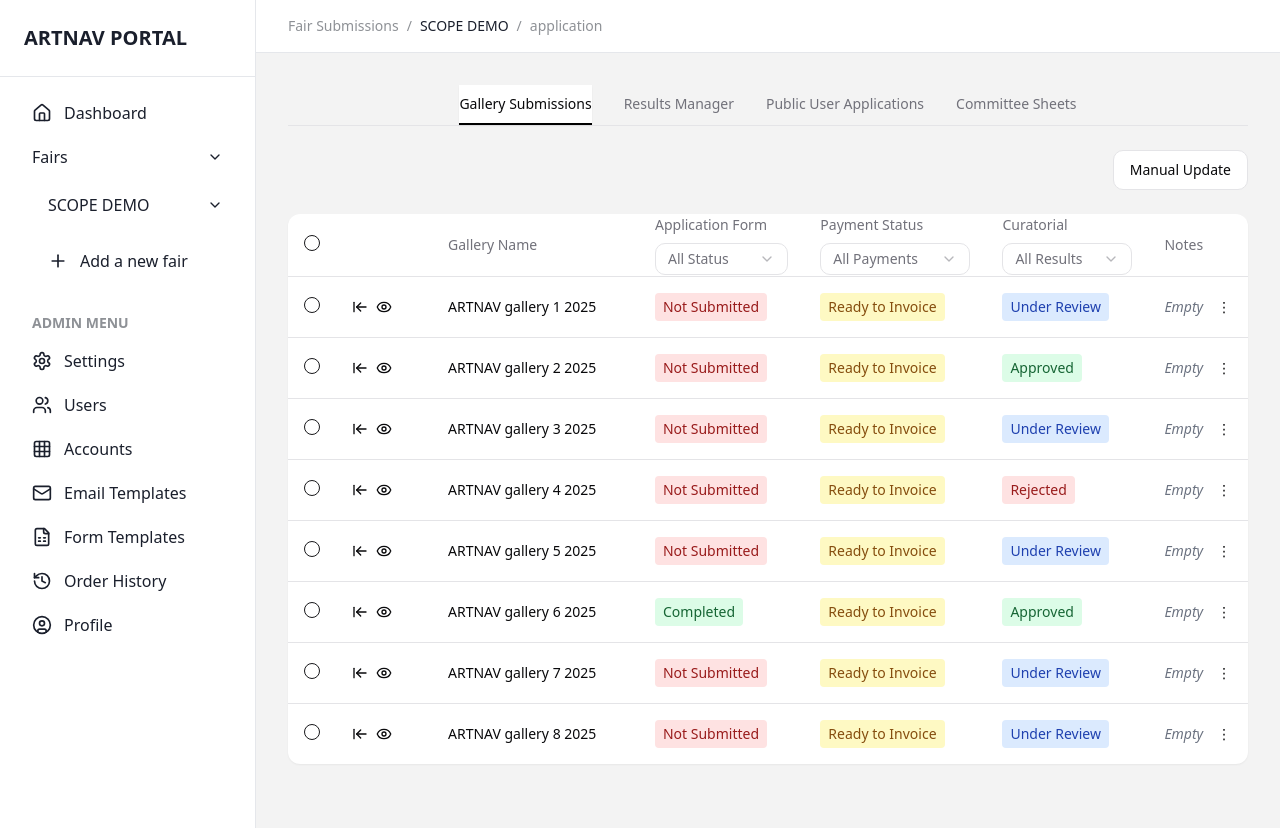
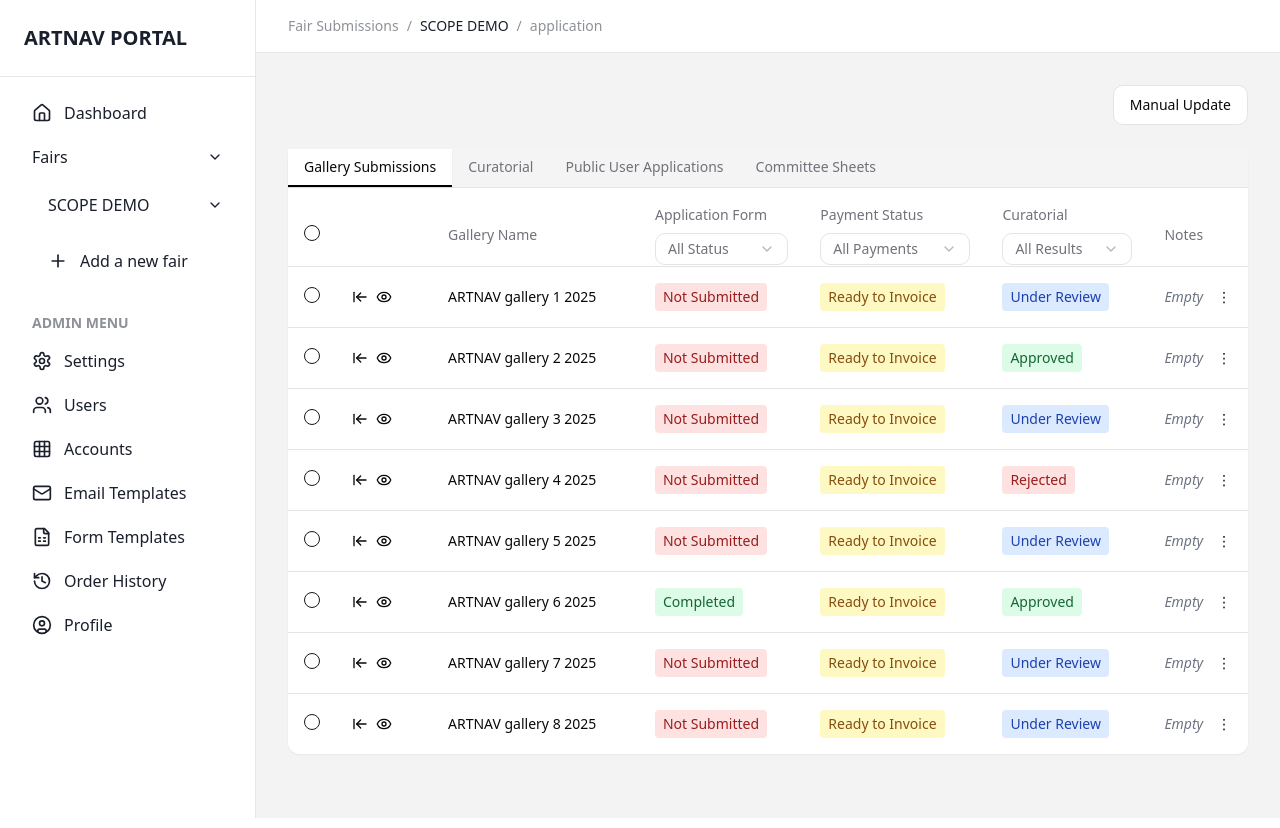
Before and after one commit to kazim3811/scope-artnav-demo, a React (Vite) app: page /submissions in a window 1280 px wide. Built offline with nearby package versions, Linux system fonts and the light colour scheme.

Commit message:
Refactor Submissions Page
Add curatorial tab and update tab navigation to dynamically switch content between submissions and curatorial views.  The "Results Manager" tab has been renamed to "Curatorial".

```diff
--- a/src/pages/Submissions.tsx
+++ b/src/pages/Submissions.tsx
@@ -91,6 +91,12 @@ const Submissions = () => {
     return statusMatches && paymentMatches && curatorialMatches;
   });
 
+  const curatorialSubmissions = submissions.filter(submission =>
+    submission.curatorial === "Under Review" ||
+    submission.curatorial === "Approved" ||
+    submission.curatorial === "Rejected"
+  );
+
   const getStatusColor = (status: string) => {
     switch (status) {
       case "Ready to Invoice":
@@ -118,56 +124,7 @@ const Submissions = () => {
     // Here you would typically update the state or make an API call
   };
 
-  return (
-    <MainLayout>
-      <header className="bg-white border-b border-gray-200">
-        <div className="flex items-center px-8 py-4">
-          <nav className="flex items-center space-x-2 text-sm">
-            <span className="text-[#8E9196]">Fair Submissions</span>
-            <span className="text-[#8E9196]">/</span>
-            <span className="text-[#1A1F2C]">SCOPE DEMO</span>
-            <span className="text-[#8E9196]">/</span>
-            <span className="text-[#8E9196]">application</span>
-          </nav>
-        </div>
-      </header>
-
-      <main className="p-8">
-        <div className="mb-8">
-          <Tabs defaultValue="gallery-submissions" className="mb-6">
-            <TabsList className="bg-transparent border-b w-full rounded-none h-auto p-0 space-x-8">
-              <TabsTrigger
-                value="gallery-submissions"
-                className="border-b-2 border-transparent data-[state=active]:border-black rounded-none bg-transparent px-0 h-10"
-              >
-                Gallery Submissions
-              </TabsTrigger>
-              <TabsTrigger
-                value="results-manager"
-                className="border-b-2 border-transparent data-[state=active]:border-black rounded-none bg-transparent px-0 h-10"
-              >
-                Results Manager
-              </TabsTrigger>
-              <TabsTrigger
-                value="public-user-applications"
-                className="border-b-2 border-transparent data-[state=active]:border-black rounded-none bg-transparent px-0 h-10"
-              >
-                Public User Applications
-              </TabsTrigger>
-              <TabsTrigger
-                value="committee-sheets"
-                className="border-b-2 border-transparent data-[state=active]:border-black rounded-none bg-transparent px-0 h-10"
-              >
-                Committee Sheets
-              </TabsTrigger>
-            </TabsList>
-          </Tabs>
-
-          <div className="flex justify-end gap-4 mb-6">
-            <Button variant="outline">Manual Update</Button>
-          </div>
-
-          <div className="bg-white rounded-lg shadow-sm">
+  const SubmissionsTable = ({ submissions }: { submissions: typeof filteredSubmissions }) => (
     <Table>
       <TableHeader>
         <TableRow>
@@ -227,7 +184,7 @@ const Submissions = () => {
         </TableRow>
       </TableHeader>
       <TableBody>
-                {filteredSubmissions.map((submission) => (
+        {submissions.map((submission) => (
           <TableRow key={submission.id}>
             <TableCell>
               <Checkbox />
@@ -312,6 +269,60 @@ const Submissions = () => {
         ))}
       </TableBody>
     </Table>
+  );
+
+  return (
+    <MainLayout>
+      <header className="bg-white border-b border-gray-200">
+        <div className="flex items-center px-8 py-4">
+          <nav className="flex items-center space-x-2 text-sm">
+            <span className="text-[#8E9196]">Fair Submissions</span>
+            <span className="text-[#8E9196]">/</span>
+            <span className="text-[#1A1F2C]">SCOPE DEMO</span>
+            <span className="text-[#8E9196]">/</span>
+            <span className="text-[#8E9196]">application</span>
+          </nav>
+        </div>
+      </header>
+
+      <main className="p-8">
+        <div className="mb-8">
+          <div className="flex justify-end gap-4 mb-6">
+            <Button variant="outline">Manual Update</Button>
+          </div>
+
+          <div className="bg-white rounded-lg shadow-sm">
+            <Tabs defaultValue="submissions" className="w-full">
+              <TabsList className="w-full justify-start border-b rounded-none h-auto p-0">
+                <TabsTrigger
+                  value="submissions"
+                  className="px-4 py-2 border-b-2 border-transparent data-[state=active]:border-black rounded-none bg-transparent"
+                >
+                  Gallery Submissions
+                </TabsTrigger>
+                <TabsTrigger
+                  value="curatorial"
+                  className="px-4 py-2 border-b-2 border-transparent data-[state=active]:border-black rounded-none bg-transparent"
+                >
+                  Curatorial
+                </TabsTrigger>
+                <TabsTrigger
+                  value="public-user-applications"
+                  className="px-4 py-2 border-b-2 border-transparent data-[state=active]:border-black rounded-none bg-transparent"
+                >
+                  Public User Applications
+                </TabsTrigger>
+                <TabsTrigger
+                  value="committee-sheets"
+                  className="px-4 py-2 border-b-2 border-transparent data-[state=active]:border-black rounded-none bg-transparent"
+                >
+                  Committee Sheets
+                </TabsTrigger>
+              </TabsList>
+              <div className="mt-4">
+                <SubmissionsTable submissions={filteredSubmissions} />
+              </div>
+            </Tabs>
           </div>
         </div>
       </main>
```
Lines whose indentation alone changed are shown as unchanged.
